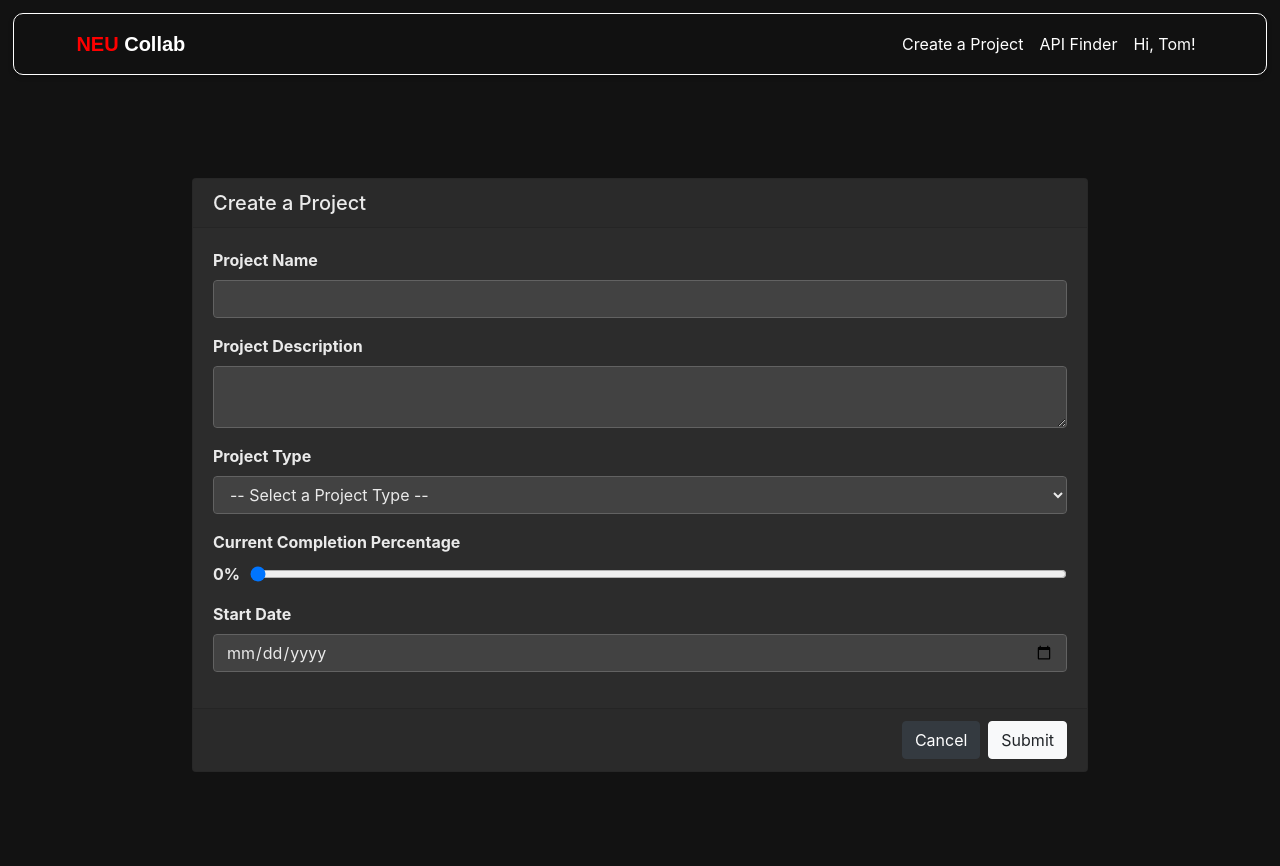
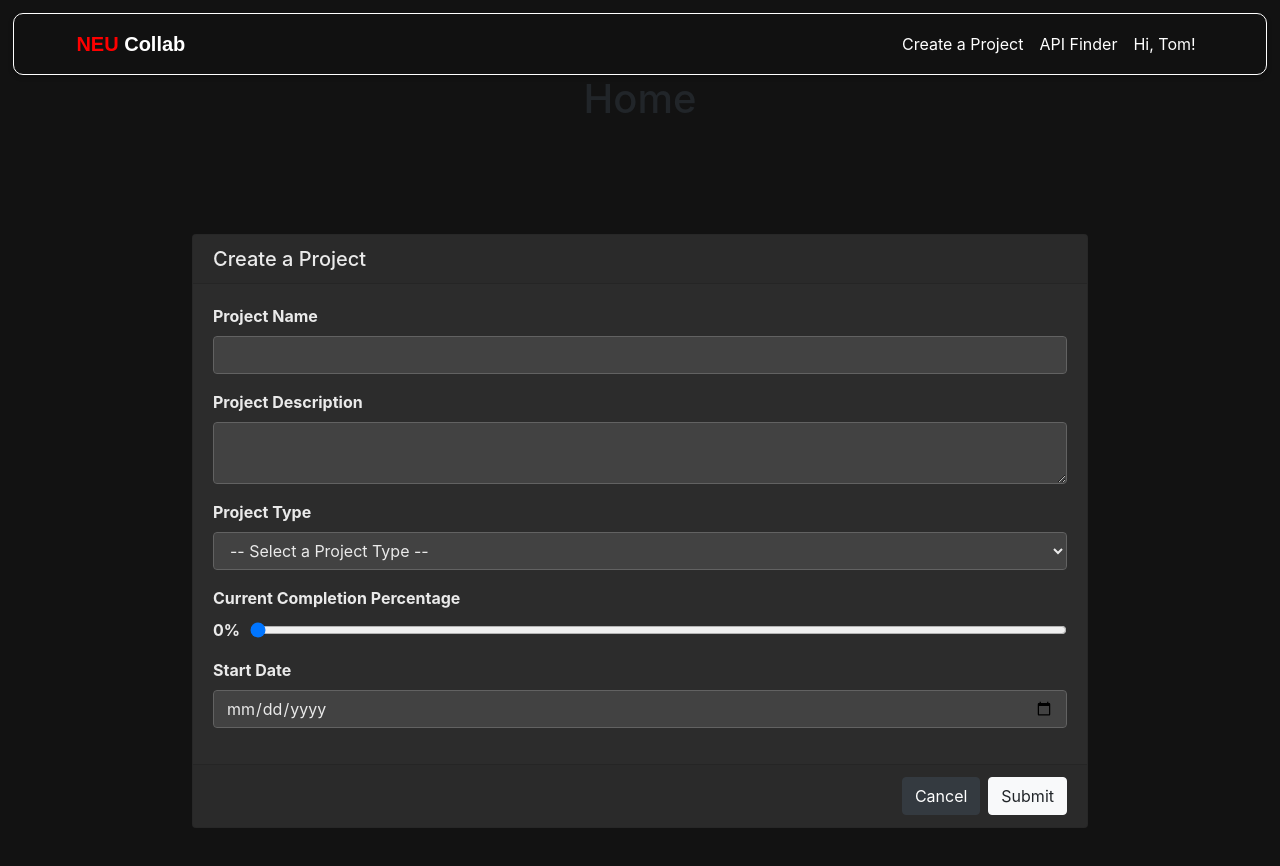
Before and after one commit to alex-oh/collab-react, a React (Create React App) app: page /#/home in a window 1280 px wide. Shown: the top 866 px of the page. Built offline with nearby package versions, Linux system fonts and the light colour scheme; a web font is replaced by a local one.

Commit message:
update app js structure

```diff
--- a/src/App.js
+++ b/src/App.js
@@ -1,22 +1,29 @@
-import React from 'react';
-import logo from './logo.svg';
-import './App.css';
-import GlobalNav from './components/navigation/nav-bar';
-import ProjectForm from './pages/create-project';
-import APICards from './pages/api-finder';
+// library imports
+import React from "react";
+import logo from "./logo.svg";
+import "./App.css";
+import { HashRouter, Navigate } from "react-router-dom";
+import { Routes, Route } from "react-router";
+
+// component migration
+import GlobalNav from "./components/navigation/nav-bar";
+import ProjectForm from "./pages/create-project";
+import APICards from "./pages/api-finder";
+import Home from "./pages/home";
 
 function App() {
     return (
+        <HashRouter>
             <div className="App">
-
-
                 <GlobalNav />
+                <Routes>
+                    <Route path="/" element={<Navigate to="/home" />} />
+                    <Route path="/home" element={<Home />} />
+                </Routes>
                 <ProjectForm />
                 {/* <APICards/> */}
-
-
             </div>
+        </HashRouter>
     );
 }
-
 export default App;
```
Lines whose indentation alone changed are shown as unchanged.
